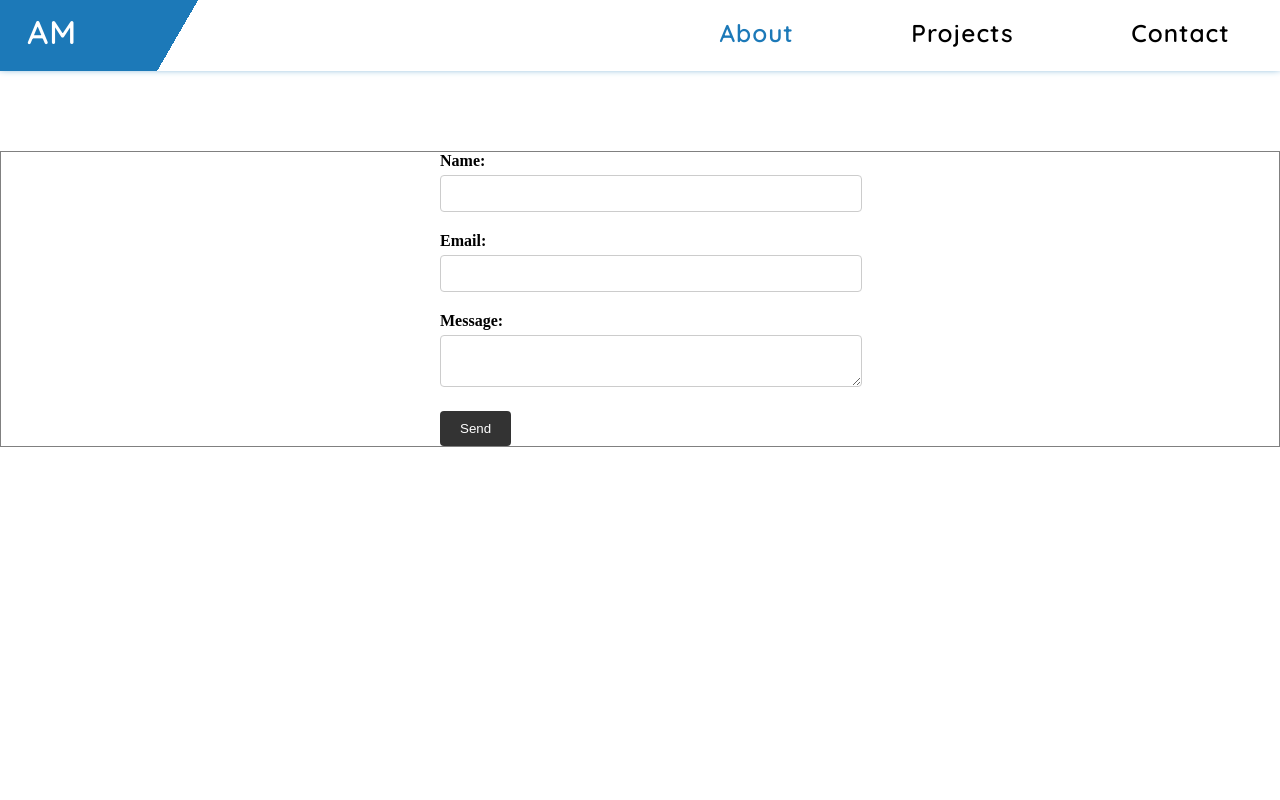
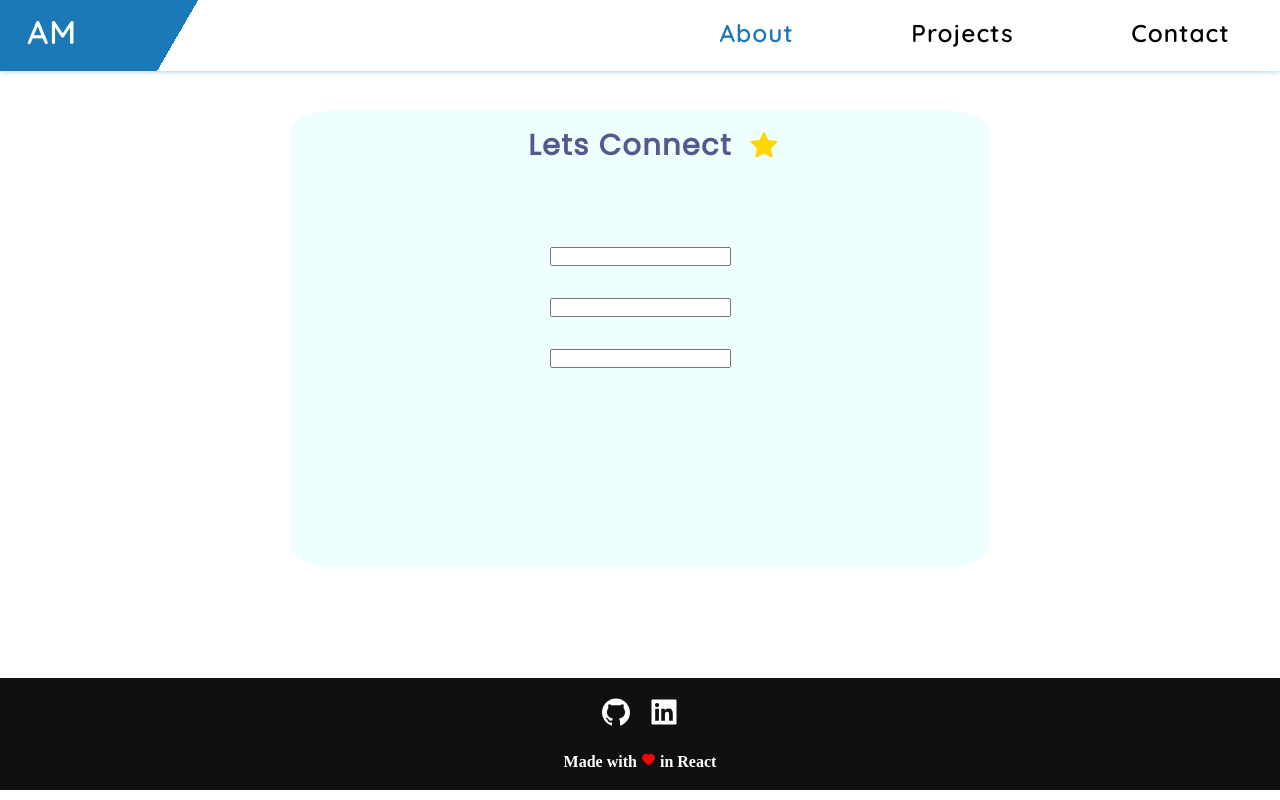
Before and after one commit to AryamanMishra/Portfolio-Website, a React (Create React App) app: page /contact in a window 1280 px wide. Shown: the top 800 px of the page. Built offline with nearby package versions, Linux system fonts and the light colour scheme.

Commit message:
updated contact page

```diff
--- a/src/components/Contact.js
+++ b/src/components/Contact.js
@@ -1,26 +1,29 @@
-import React from 'react';
-import '../styles/Contact.css';
+import React from 'react'
+import '../styles/Contact.css'
+import {AiFillStar} from 'react-icons/ai'
 
-const Contact = () => {
-  return (
-    <div className="contact-page">
-      <form className="contact-form">
-        <div className="form-group">
-          <label htmlFor="name">Name:</label>
-          <input type="text" id="name" name="name" required />
-        </div>
-        <div className="form-group">
-          <label htmlFor="email">Email:</label>
-          <input type="email" id="email" name="email" required />
-        </div>
-        <div className="form-group">
-          <label htmlFor="message">Message:</label>
-          <textarea id="message" name="message" required></textarea>
-        </div>
-        <button type="submit">Send</button>
-      </form>
-    </div>
-  );
-};
 
-export default Contact;
+const Contact = ()=> {
+	return (
+		<div className='main-contact'>
+			<div className="contact-center">
+				<div className="contact-center-title">
+					<h2>Lets Connect</h2>
+					<AiFillStar
+						size={32}
+						color='gold'
+						className='star-icon'
+					/>
+				</div>
+
+				<div className="form-inputs">
+					<input type="text" />
+					<input type="text" />
+					<input type="text" />
+				</div>
+			</div>
+		</div>
+	)
+}
+
+export default Contact
--- a/src/styles/Contact.css
+++ b/src/styles/Contact.css
@@ -1,43 +1,47 @@
-.contact-page {
-    display: flex;
-    flex-direction: column;
-    align-items: center;
-    margin-top: 5em;
-    border: 1px solid grey;
-  }
+@import url('https://fonts.googleapis.com/css2?family=Poppins&family=Raleway&family=Roboto&display=swap');
 
-  .contact-form {
-    width: 400px;
-  }
 
-  .form-group {
-    margin-bottom: 20px;
-  }
+.contact-center {
+    background-color: rgba(124, 241, 241, 0.121);
+	width: 700px;
+    height: 455px;
+	margin-left: auto;
+	margin-right: auto;
+	margin-top: 2.5em;
+	border-radius: 5%;
+}
 
-  label {
-    display: block;
-    font-weight: bold;
-    margin-bottom: 5px;
-  }
+.contact-center h2 {
+	color: rgba(3, 3, 79, 0.655);;
+	font-family: 'Poppins', sans-serif;
+	text-align: center;
+	letter-spacing: 1.4px;
+	font-size: 1.8em;
+}
 
-  input[type='text'],
-  input[type='email'],
-  textarea {
-    width: 100%;
-    padding: 10px;
-    border: 1px solid #ccc;
-    border-radius: 4px;
-  }
 
-  button[type='submit'] {
-    background-color: #333;
-    color: white;
-    border: none;
-    padding: 10px 20px;
-    border-radius: 4px;
-    cursor: pointer;
-  }
+.contact-center-title {
+	display: flex;
+	align-items: center;
+	justify-content: center;
+	gap: 1em;
+	padding-top: 0.85em;
+	padding-left: 1.75em;
+}
+.form-inputs {
+	display: flex;
+	flex-direction: column;
+	gap: 2em;
+	align-items: center;
+	justify-content: center;
+	margin-top: 5em;
+}
 
-  button[type='submit']:hover {
-    background-color: #555;
-  }
+.star-icon {
+	cursor: pointer;
+}
+
+.star-icon:hover {
+	transform: rotateZ(72deg);
+	transition: 0.5s ease-in-out;
+}
--- a/src/styles/Footer.css
+++ b/src/styles/Footer.css
@@ -1,5 +1,5 @@
 .main-footer {
-    position: absolute;
+    position: relative;
     top: 120%;
     width: 100%;
     height: 7em;
@@ -9,6 +9,7 @@
     justify-content: center;
     flex-direction: column;
     gap: 1em;
+    margin-top: 7em;
 }
 
 .footer-links {
--- a/src/styles/Navbar.css
+++ b/src/styles/Navbar.css
@@ -24,7 +24,7 @@
     border-radius: 5%;
 }
 .home-link:hover {
-    transform: scale(1.1);
+    transform: scale(1.08);
     transition: all 0.3s ease;
 }
 .routes {
@@ -39,6 +39,7 @@
 .nav-links {
     text-decoration: none;
     color: black;
+    cursor: pointer;
 }
 .nav-links h1 {
     font-size: 1.45em;
--- a/src/styles/Projects.css
+++ b/src/styles/Projects.css
@@ -130,11 +130,12 @@
 }
 
 .project-card-front h2{
-	font-size: 1.2em;
+	font-size: 1.1em;
 	padding: 0.25em 0.25em;
 	margin-top: 0.5em;
 	font-family: 'Jost', sans-serif;
 	letter-spacing: 1px;
+	color: rgb(7, 77, 123);
 }
 
 .project-card-back {
```
